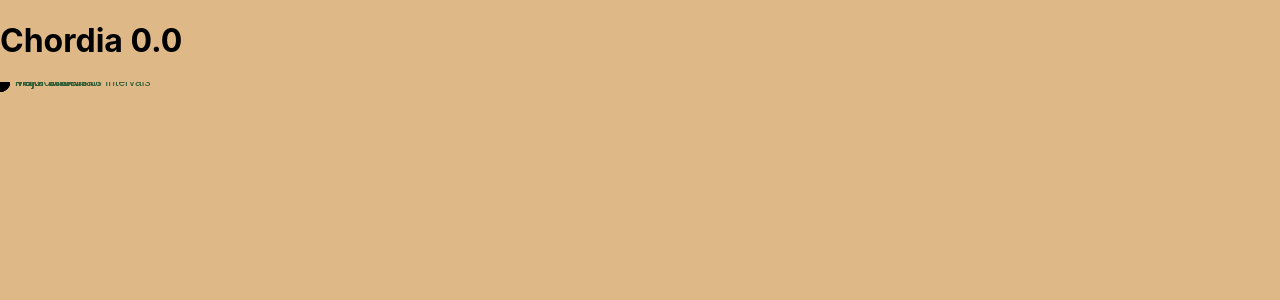
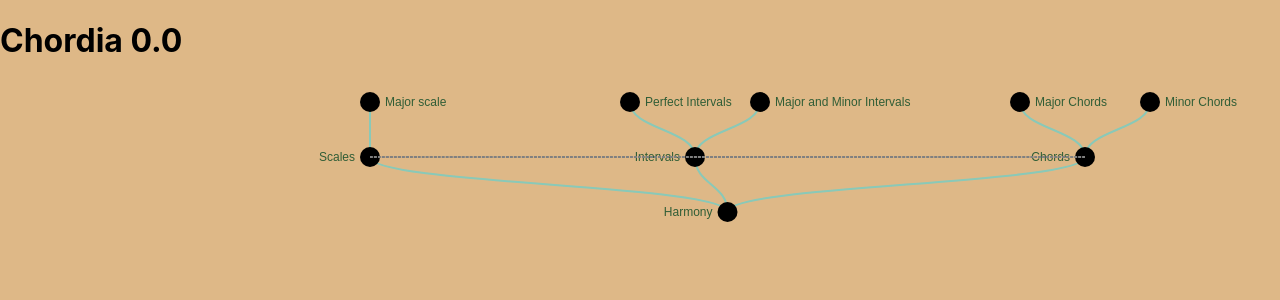
Before and after one commit to Codrexerino/Chordia, a React (Create React App) app in the folder chordia-0.0-app/: page / in a window 1280 px wide. Shown: the top 300 px of the page. Built offline with nearby package versions, Linux system fonts and the light colour scheme.

Commit message:
Finally made the width scalable

```diff
--- a/chordia-0.0-app/src/TreeVisualization.css
+++ b/chordia-0.0-app/src/TreeVisualization.css
@@ -1,9 +1,3 @@
-.tree-container {
-  width: 100%; /* Use 100% of the container width */
-  height: 100vh; /* Use 100% of the viewport height, or choose a height that fits your design*/
-  /* Other styles...*/
-}
-
 .link {
     fill: none;
     stroke: #89c9b8; /* Forest green for links */
--- a/chordia-0.0-app/src/TreeVisualization.js
+++ b/chordia-0.0-app/src/TreeVisualization.js
@@ -1,41 +1,51 @@
-import React, { useRef, useEffect } from 'react';
+import React, { useRef, useEffect, useState } from 'react';
 import * as d3 from 'd3';
 import './TreeVisualization.css';
 import { TreeData_H, TreeData_C } from './TreeData.js';
 
 function TreeVisualization() {
-  const svgRef = useRef();
+  const svgRef = useRef(null);
+  const [dimensions, setDimensions] = useState({ width: 0, height: 0 });
 
+  // This useEffect replaces your existing dimension setting logic
   useEffect(() => {
+    const resizeObserver = new ResizeObserver(entries => {
+      for (let entry of entries) {
+        const { width, height } = entry.contentRect;
+        setDimensions({ width, height });
+        console.log('New width:', width, 'New height:', height); // Debug output
+      }
+    });
+    if(svgRef.current) {
+      resizeObserver.observe(svgRef.current);
+    }
 
-    // definer margins
-    const margin = { top: 20, right: 120, bottom: 20, left: 120 };
-
-    // Calculer width og høyde basert på SVG containern sine dimensjoner
-    const { clientWidth, clientHeight } = svgRef.current.getBoundingClientRect();
-    const width = clientWidth - margin.left - margin.right;
-    const height = clientHeight - margin.top - margin.bottom;
+    // Cleanup observer on component unmount
+    return () => {
+      resizeObserver.disconnect();
+    };
+  }, []);
 
 
 
-    // Fjern eksisterende graf (hvis den finnes)
-    d3.select(svgRef.current).selectAll("*").remove();
+  useEffect(() => {
+    if (dimensions.width && dimensions.height) {
+    // Define the margins inside the useEffect hook
+    const margin = { top: 20, right: 120, bottom: 20, left: 120 };
+    const width = dimensions.width - margin.left - margin.right;
+    const height = dimensions.height - margin.top - margin.bottom;
+
+    console.log('width', width);
+    console.log('height', height);
 
 
-    // Create SVG element
+
+    // Now append the svg element to the ref and set up the viewBox
     const svg = d3.select(svgRef.current)
-    .attr("width", "100%") // setter bredden av SVG container til 100% av containeren
-    .attr("height", "100%") // gjør det samme for høyden
-    // legger til viewBox for responsivitet funksjonalitet
-    .attr("viewBox", `0 0 ${width} ${height}`) // justerer viewBox for å plass til treeLayot
-    .call(d3.zoom().on("zoom", (event) => {
-      g.attr("transform", event.transform);
-    }))
-    .append(`g`);
+    .attr('viewBox', `0, 0, ${dimensions.width},${dimensions.height}`)
+    .append('g')
+    .attr('transform', `translate(${margin.left},${margin.top})`);
 
-
-    const g = svg.append("g")
-    .attr("transform", "translate(" + margin.left + "," + margin.top + ")");
 
 
     // Definer grafen/hieraki
@@ -49,6 +59,9 @@ function TreeVisualization() {
     hierarchyRoot.descendants().forEach(node => {
       node.y = height - node.y - margin.bottom; // This will flip the tree
 
+      // Update the x and y attributes of the nodes and links
+      node.x += margin.left;
+      node.y += margin.top;
     });
 
     // Definerer linker basert på hierakial verdier
@@ -62,7 +75,7 @@ function TreeVisualization() {
       .data(hierarchyRoot.links())
       .enter().append("path")
       .attr("class", "link")
-      .attr("d", linksGenerator);
+      .attr("d", linksGenerator); // Update the d attribute here
 
 
     // tegner noder
@@ -119,26 +132,10 @@ function TreeVisualization() {
       if (node.y < minY) minY = node.y;
       if (node.y > maxY) maxY = node.y;
     });
+    }
+  }, [dimensions]);
 
-    // Define the zoom behavior
-    const zoom = d3.zoom()
-    .scaleExtent([0.1, 3]) // Example scale extent, can be adjusted
-    .on("zoom", (event) => {
-      g.attr("transform", event.transform);
-    });
-
-    // Now apply the initial zoom based on the extents
-    const initialScale = Math.min(width / (maxX - minX), height / (maxY - minY));
-    const initialX = -minX * initialScale + (width - (maxX - minX) * initialScale) / 2;
-    const initialY = -minY * initialScale + (height - (maxY - minY) * initialScale) / 2;
-
-    svg.call(zoom.transform, d3.zoomIdentity.translate(initialX, initialY).scale(initialScale));
-
-
-
-    }, []);
-
-  return <svg ref={svgRef} className="tree-container"></svg>;
+  return <svg ref={svgRef} className="tree-container" style={{ width: '100%', height: '100%' }} ></svg>
 }
 
 export default TreeVisualization;
```
